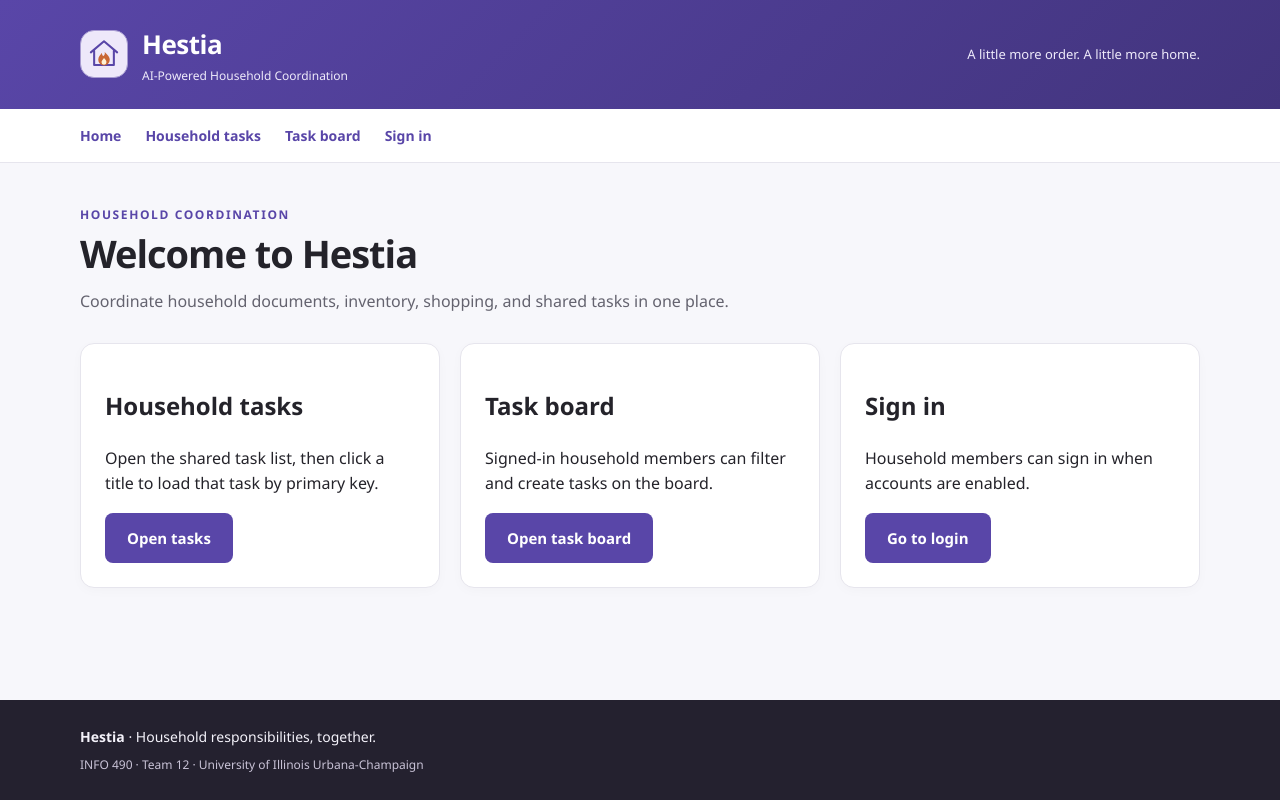
After one commit to HestiaaAI/12_HestiaaAI, a Django app: page / in a window 1280 px wide. The commit adds this page. Run offline with Django 5.2, Linux system fonts and the light colour scheme.

Commit message:
Add home, named navigation, and Task detail URLs.
Wire /tasks/<pk>/ through get_absolute_url() and connect the Task board route.

```diff
--- a/hestia_config/urls.py
+++ b/hestia_config/urls.py
@@ -17,9 +17,13 @@ Including another URLconf
 from django.contrib import admin
 from django.urls import include, path
 
+from hestia_config.views import HomePageView
+
 urlpatterns = [
-    path('accounts/', include('households.auth_urls')),
-    path('accounts/', include('households.account_routes')),
-    path('admin/', admin.site.urls),
-    path('tasks/', include('workflows.urls')),
+    path("", HomePageView.as_view(), name="home"),
+    path("accounts/", include("households.auth_urls")),
+    path("accounts/", include("households.account_routes")),
+    path("admin/", admin.site.urls),
+    path("tasks/manage/", include("workflows.forms_urls")),
+    path("tasks/", include("workflows.urls")),
 ]
--- /dev/null
+++ b/hestia_config/views.py
@@ -0,0 +1,7 @@
+from django.views.generic import TemplateView
+
+
+class HomePageView(TemplateView):
+    """Root page at / so the site does not 404 at the home URL."""
+
+    template_name = "home.html"
--- a/static files/css/style.css
+++ b/static files/css/style.css
@@ -17,10 +17,13 @@ a:focus-visible, button:focus-visible, input:focus-visible { outline: 3px solid
 .hestia-brand { display: flex; gap: 14px; align-items: center; color: white; text-decoration: none; }
 .hestia-brand strong { display: block; font-size: 26px; letter-spacing: -.5px; }
 .hestia-brand small { display: block; color: #eeeafa; font-size: 12px; }
-.hestia-logo { display: grid; place-items: center; width: 48px; height: 48px; border: 1px solid #a89bd2; border-radius: 14px; font-size: 28px; font-weight: 700; }
+.hestia-logo { display: block; width: 48px; height: 48px; border: 1px solid #a89bd2; border-radius: 14px; background: #eeeafa; }
 .header-label { font-size: 13px; color: #eeeafa; }
 .navigation { background: white; border-bottom: 1px solid var(--hestia-border); }
-.nav-link { display: inline-block; padding: 16px 0 12px; border-bottom: 3px solid var(--hestia-primary); font-size: 14px; font-weight: 600; text-decoration: none; }
+.nav-links { display: flex; flex-wrap: wrap; gap: 24px; }
+.nav-link { display: inline-block; padding: 16px 0 12px; border-bottom: 3px solid transparent; font-size: 14px; font-weight: 600; text-decoration: none; }
+.nav-link:hover { border-bottom-color: var(--hestia-primary); }
+.home-grid { display: grid; grid-template-columns: repeat(auto-fit, minmax(min(100%, 240px), 1fr)); gap: 20px; }
 main { flex: 1; padding-block: 42px 60px; }
 .page-header { margin-bottom: 28px; }
 .page-header h1 { font-size: clamp(28px, 4vw, 38px); line-height: 1.2; letter-spacing: -1px; margin: 7px 0 12px; }
@@ -43,6 +46,8 @@ button:hover, .button-link:hover { background: var(--hestia-primary-dark); }
 .task-card { background: white; border: 1px solid var(--hestia-border); border-radius: 14px; padding: 24px; box-shadow: 0 3px 12px #24232a06; overflow-wrap: anywhere; }
 .card-heading { display: flex; align-items: flex-start; justify-content: space-between; gap: 12px; }
 .task-card h3 { margin: 0; font-size: 19px; line-height: 1.4; }
+.task-card h3 a { text-decoration: none; }
+.task-card h3 a:hover { text-decoration: underline; }
 .status-badge { flex-shrink: 0; padding: 4px 10px; border-radius: 30px; background: #ece9fa; color: var(--hestia-primary-dark); font-size: 12px; font-weight: 700; }
 .priority-high, .priority-urgent { background: #fff0e4; color: #8b3b12; }
 .priority-low { background: #e7f3ed; color: #286045; }
--- a/templates/base.html
+++ b/templates/base.html
@@ -15,8 +15,8 @@
     <a class="skip-link" href="#main-content">Skip to content</a>
     <header class="hestia-header">
         <div class="container header-inner">
-            <a class="hestia-brand" href="{% block brand_url %}{% url 'workflows:task-cbv-generic' %}{% endblock %}">
-                <span class="hestia-logo" aria-hidden="true">H</span>
+            <a class="hestia-brand" href="{% block brand_url %}{% url 'home' %}{% endblock %}">
+                <img class="hestia-logo" src="{% static 'images/hestia-mark.svg' %}" alt="" width="48" height="48">
                 <span><strong>Hestia</strong><small>AI-Powered Household Coordination</small></span>
             </a>
             {% if user.is_authenticated %}
@@ -31,8 +31,11 @@
     </header>
     {% block navigation %}
     <nav class="navigation" aria-label="Primary navigation">
-        <div class="container">
+        <div class="container nav-links">
+            <a class="nav-link" href="{% url 'home' %}">Home</a>
             <a class="nav-link" href="{% url 'workflows:task-cbv-generic' %}">Household tasks</a>
+            <a class="nav-link" href="{% url 'task_forms:board' %}">Task board</a>
+            <a class="nav-link" href="{% url 'accounts:login' %}">Sign in</a>
         </div>
     </nav>
     {% endblock %}
--- /dev/null
+++ b/templates/home.html
@@ -0,0 +1,28 @@
+{% extends "base.html" %}
+
+{% block title %}Home | Hestia{% endblock %}
+
+{% block content %}
+<section class="page-header">
+    <p class="eyebrow">Household coordination</p>
+    <h1>Welcome to Hestia</h1>
+    <p>Coordinate household documents, inventory, shopping, and shared tasks in one place.</p>
+</section>
+<section class="home-grid">
+    <article class="task-card">
+        <h2>Household tasks</h2>
+        <p>Open the shared task list, then click a title to load that task by primary key.</p>
+        <a class="button-link" href="{% url 'workflows:task-cbv-generic' %}">Open tasks</a>
+    </article>
+    <article class="task-card">
+        <h2>Task board</h2>
+        <p>Signed-in household members can filter and create tasks on the board.</p>
+        <a class="button-link" href="{% url 'task_forms:board' %}">Open task board</a>
+    </article>
+    <article class="task-card">
+        <h2>Sign in</h2>
+        <p>Household members can sign in when accounts are enabled.</p>
+        <a class="button-link" href="{% url 'accounts:login' %}">Go to login</a>
+    </article>
+</section>
+{% endblock %}
--- a/templates/layouts/auth.html
+++ b/templates/layouts/auth.html
@@ -1,5 +1,4 @@
 {% extends "base.html" %}
-{% block brand_url %}{% url 'accounts:login' %}{% endblock %}
 {% block navigation %}{% endblock %}
 {% block content %}
 <section class="auth-card" aria-labelledby="auth-title">
--- a/templates/tasks/forms/task_board.html
+++ b/templates/tasks/forms/task_board.html
@@ -1,7 +1,6 @@
 {% extends "base.html" %}
 {% load static %}
 {% block title %}Task board | Hestia{% endblock %}
-{% block brand_url %}{% url 'task_forms:board' %}{% endblock %}
 {% block extra_css %}
 {# Increment this version when the asset changes to refresh browser caches. #}
 <link rel="stylesheet" href="{% static 'css/hestia.css' %}?v=20260926-1">
@@ -40,7 +39,7 @@
             {% for task in tasks %}
                 <article class="hf-task-card">
                     <div class="hf-card-top"><span class="hf-type">{{ task.get_task_type_display }}</span><span class="hf-priority hf-priority-{{ task.priority|lower }}">{{ task.get_priority_display }}</span></div>
-                    <h3>{{ task.title }}</h3>
+                    <h3><a href="{{ task.get_absolute_url }}">{{ task.title }}</a></h3>
                     <p class="hf-description">{{ task.description|default:"No description yet." }}</p>
                     <dl><div><dt>Household</dt><dd>{{ task.workspace.name }}</dd></div><div><dt>Location</dt><dd>{{ task.default_location|default:"Not specified" }}</dd></div><div><dt>Repeats</dt><dd>{{ task.recurrence_rule|default:"One-time task" }}</dd></div></dl>
                     <p class="hf-card-footer">Added {{ task.created_at|date:"M j, Y" }}</p>
--- a/templates/tasks/task_list.html
+++ b/templates/tasks/task_list.html
@@ -49,7 +49,7 @@ Use Django comments for template examples: HTML comments still execute tags.
         {% for task in tasks %}
             <article class="task-card">
                 <div class="card-heading">
-                    <h3>{{ task.title }}</h3>
+                    <h3><a href="{{ task.get_absolute_url }}">{{ task.title }}</a></h3>
                     <span class="status-badge priority-{{ task.priority|lower }}">{{ task.get_priority_display }}</span>
                 </div>
                 <p class="task-description">{{ task.description|default:"No description provided." }}</p>
@@ -61,6 +61,7 @@ Use Django comments for template examples: HTML comments still execute tags.
                 {% if task.created_at %}
                     <p class="record-date">Added {{ task.created_at|date:"M j, Y" }}</p>
                 {% endif %}
+                <p class="record-date"><a href="{{ task.get_absolute_url }}">View details</a></p>
             </article>
         {% empty %}
             <section class="empty-state" aria-labelledby="empty-title">
--- a/workflows/forms_preview_urls.py
+++ b/workflows/forms_preview_urls.py
@@ -1,5 +1,4 @@
-"""Local integration harness; leaves Person 1's root URLconf untouched."""
-from django.urls import include, path
+"""Preview harness now reuses the shared root URLconf (includes /tasks/manage/)."""
 from hestia_config.urls import urlpatterns as project_patterns
 
-urlpatterns = [path("tasks/manage/", include("workflows.forms_urls")), *project_patterns]
+urlpatterns = list(project_patterns)
--- a/workflows/models.py
+++ b/workflows/models.py
@@ -1,4 +1,5 @@
 from django.db import models
+from django.urls import reverse
 from django.utils import timezone
 
 from households.models import Membership, Workspace
@@ -101,6 +102,9 @@ class Task(models.Model):
                 name="unique_task_title_per_workspace",
             )
         ]
+
+    def get_absolute_url(self):
+        return reverse("workflows:task-detail", kwargs={"pk": self.pk})
 
     def __str__(self):
         return self.title
--- a/workflows/urls.py
+++ b/workflows/urls.py
@@ -1,6 +1,12 @@
 from django.urls import path
 
-from .views import TaskBaseView, TaskListView, task_manual_view, task_render_view
+from .views import (
+    TaskBaseView,
+    TaskDetailView,
+    TaskListView,
+    task_manual_view,
+    task_render_view,
+)
 
 app_name = "workflows"
 
@@ -9,4 +15,5 @@ urlpatterns = [
     path("render/", task_render_view, name="task-render"),
     path("cbv-base/", TaskBaseView.as_view(), name="task-cbv-base"),
     path("cbv-generic/", TaskListView.as_view(), name="task-cbv-generic"),
+    path("<int:pk>/", TaskDetailView.as_view(), name="task-detail"),
 ]
```
Also changed, not shown: docs/notes/notes.txt (+47 -0 lines), templates/tasks/task_detail.html (added, +26 -0 lines), workflows/tests.py (+60 -1 lines), workflows/views.py (+9 -1 lines), README.md, 3 other files.
